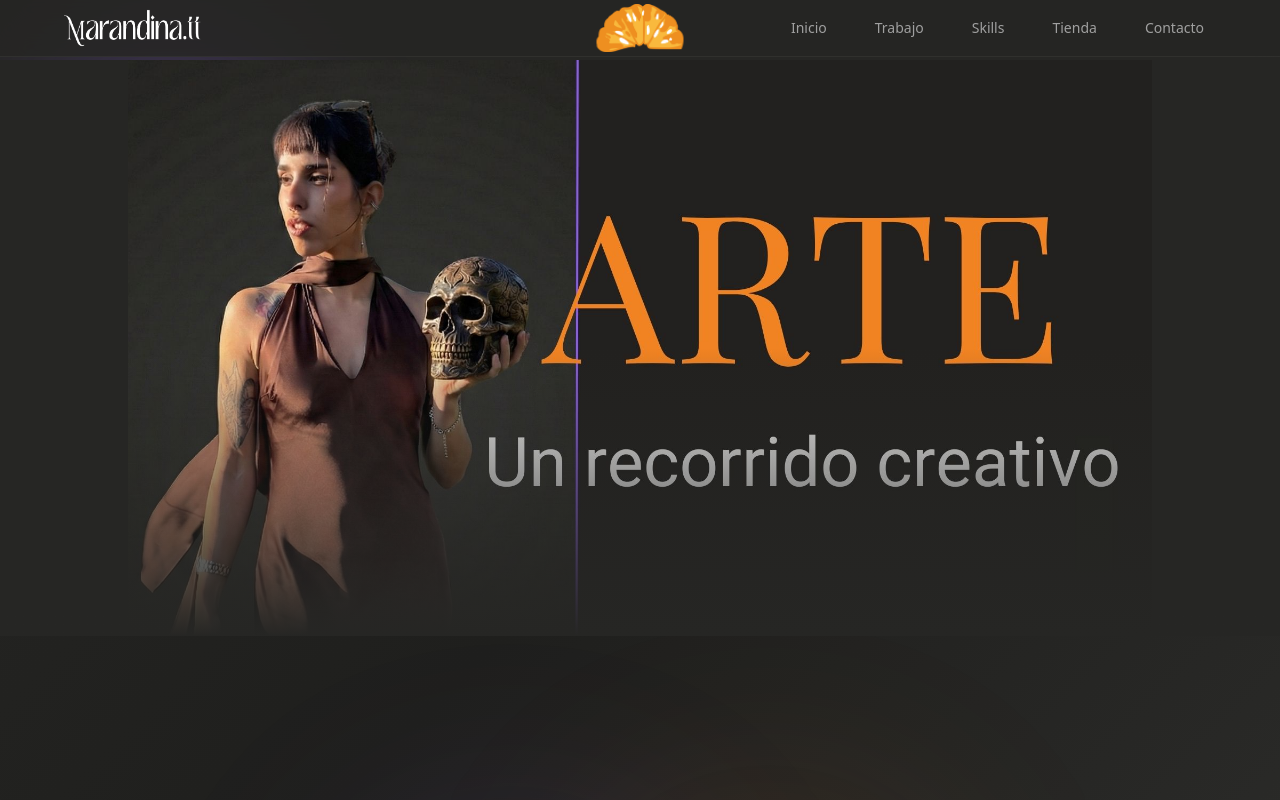
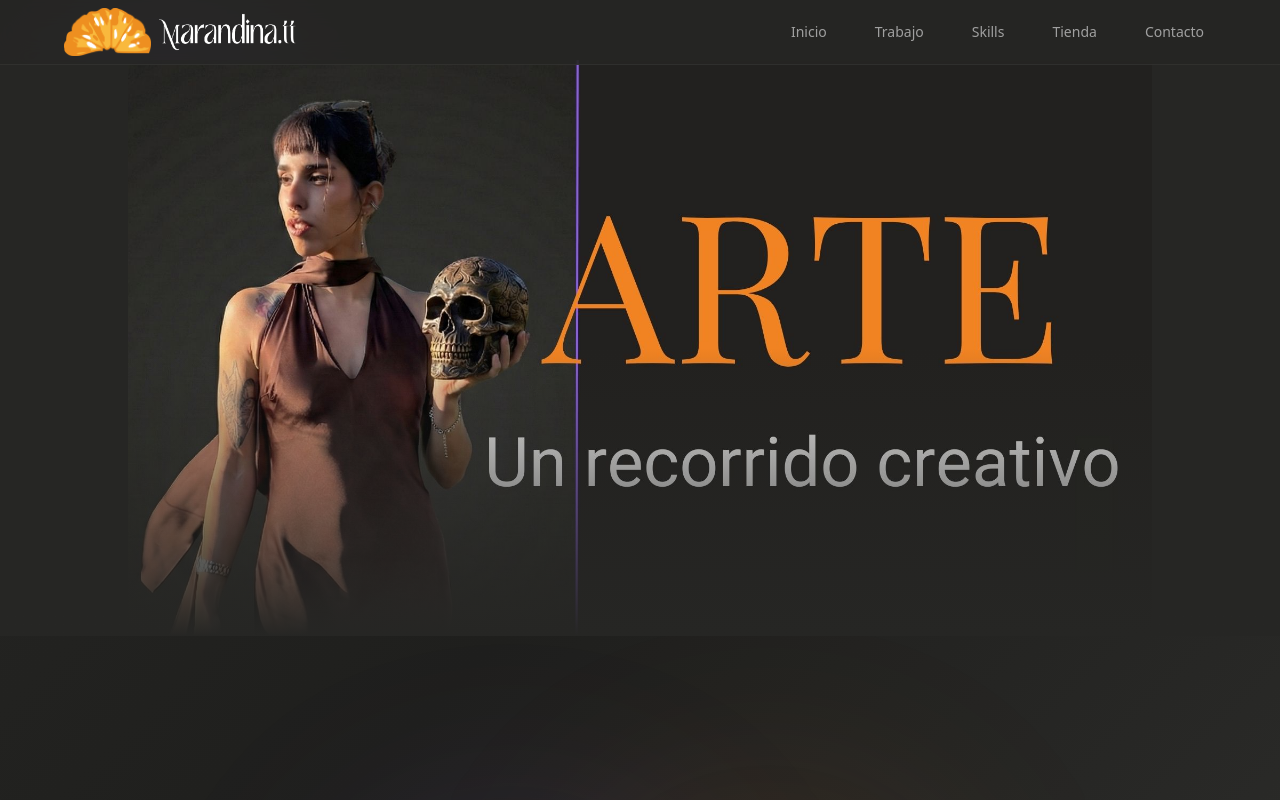
Before and after one commit to NataliaEspain/portfolio, a Next.js app: page / in a window 1280 px wide. Shown: the top 800 px of the page. Built offline with nearby package versions, Linux system fonts and the light colour scheme.

Commit message:
Navbar: gajo + marandinatext together on left
- Gajo icon on left
- Marandinatext next to it (hidden on mobile)
- Nav links on right

Co-Authored-By: Claude Opus 4.5 <noreply@anthropic.com>

```diff
--- a/app/page.tsx
+++ b/app/page.tsx
@@ -1305,25 +1305,21 @@ export default function MarandinaPortfolio() {
       {/* Header */}
       <header className="fixed top-0 left-0 right-0 z-50 px-6 md:px-12 py-2 bg-background/80 backdrop-blur-md border-b border-border/50">
         <div className="max-w-6xl mx-auto flex items-center justify-between">
-          {/* Logo text - izquierda (solo desktop) */}
-          <a href="#inicio" className="hidden md:flex items-center group">
-            <Image
-              src="/images/marandinatext.png"
-              alt="Marandina"
-              width={150}
-              height={40}
-              className="h-10 w-auto object-contain"
-            />
-          </a>
-
-          {/* Gajo - izquierda en mobile, centro en desktop */}
-          <a href="#inicio" className="md:absolute md:left-1/2 md:-translate-x-1/2">
+          {/* Logo - gajo + text juntos a la izquierda */}
+          <a href="#inicio" className="flex items-center gap-2 group">
             <Image
               src="/images/gajo.png"
               alt="Marandina Logo"
               width={50}
               height={50}
               className="h-10 md:h-12 w-auto object-contain"
+            />
+            <Image
+              src="/images/marandinatext.png"
+              alt="Marandina"
+              width={150}
+              height={40}
+              className="hidden md:block h-8 md:h-10 w-auto object-contain"
             />
           </a>
 
```
